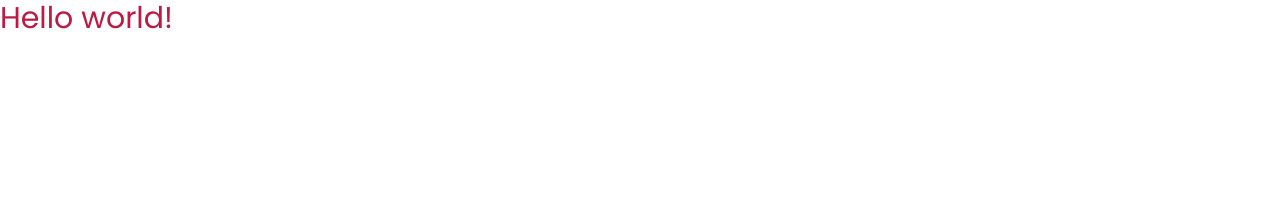
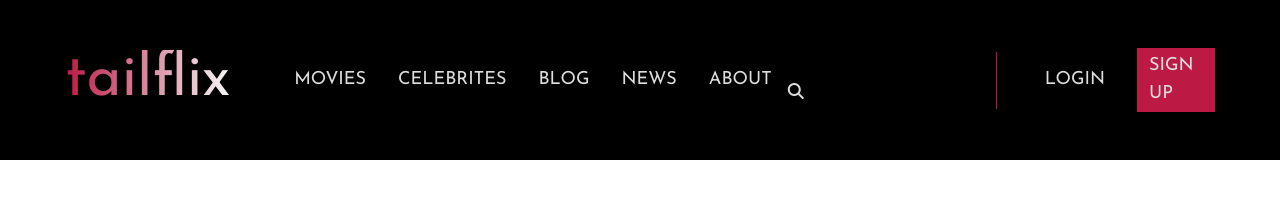
Before and after one commit to OmerKurtulus/tailflex, a website: page public/index.html in a window 1280 px wide. Drawn offline with Linux system fonts and the light colour scheme.

Commit message:
Header-Flex-Documentation

```diff
--- a/public/index.html
+++ b/public/index.html
@@ -13,11 +13,49 @@
   <link href="https://fonts.googleapis.com/css2?family=Josefin+Sans:ital,wght@0,100..700;1,100..700&family=Poppins:ital,wght@0,100;0,200;0,300;0,400;0,500;0,600;0,700;0,800;0,900;1,100;1,200;1,300;1,400;1,500;1,600;1,700;1,800;1,900&display=swap" rel="stylesheet">
   <!-- Google Fonts -->
 
+  <!-- FontAwesome -->
+  <link rel="stylesheet" href="https://cdnjs.cloudflare.com/ajax/libs/font-awesome/6.6.0/css/all.min.css" integrity="sha512-Kc323vGBEqzTmouAECnVceyQqyqdsSiqLQISBL29aUW4U/M7pSPA/gEUZQqv1cwx4OnYxTxve5UMg5GT6L4JJg==" crossorigin="anonymous" referrerpolicy="no-referrer" />
+  <!-- FontAwesome End -->
+
   <link href="./css/styles.css" rel="stylesheet">
 </head>
 <body>
-  <div class="container">
-    <h1 class="text-3xl font-poppins text-tailflix-red">Hello world!</h1>
-  </div>
+
+<!-- Header Section -->
+<header class="bg-black py-12 text-tailflix-grey font-josefin uppercase">
+  <!-- Header Container -->
+   <div class="container flex items-center justify-between space-x-16">
+    <!-- Logo -->
+    <a href="#" class="text-6xl font-josefin lowercase text-transparent bg-gradient-to-r bg-clip-text from-tailflix-red  to-tailflix-white">tailflix</a>
+    <!-- Navigation Menu -->
+    <nav class="flex justify-between flex-1">
+      <!-- Menu -->
+       <div class="flex items-center text-lg space-x-8">
+        <a href="#" class="hover:text-tailflix-melon transition duration-500">movies</a>
+        <a href="#" class="hover:text-tailflix-melon transition duration-500">celebrites</a>
+        <a href="#" class="hover:text-tailflix-melon transition duration-500">blog</a>
+        <a href="#" class="hover:text-tailflix-melon transition duration-500">news</a>
+        <a href="#" class="hover:text-tailflix-melon transition duration-500">about</a>
+       </div>
+       <!-- Login Area -->
+        <div class="flex items-center space-x-8">
+          <!-- Search Area -->
+           <form>
+            <div class="group border-r px-4 mx-4 py-1 border-tailflix-red">
+              <input type="text" class="opacity-0 group-hover:opacity-100 transition duration-500 bg-transparent border-b border-tailflix-red focus:outline-none w-44">
+              <button class="-ml-4 group-hover:ml-0 transition duration-500"><i class="fas fa-search group-hover:text-tailflix-red transition duration-500"></i></button>
+            </div>
+           </form>
+           <!-- Signup Area -->
+            <div class="flex items-center space-x-8 text-lg">
+              <a href="#">Login</a>
+              <a href="#" class="bg-tailflix-red px-3 py-1 hover:bg-rose-600 hover:text-tailflix-grey cursor-pointer transition duration-500">Sign Up</a>
+            </div>
+        </div>
+    </nav>
+   </div>
+</header>
+<!-- Header Section End -->
+
 </body>
 </html>
--- a/tailwind.config.js
+++ b/tailwind.config.js
@@ -4,6 +4,11 @@ module.exports = {
   theme: {
     container: {
       center: true,
+      screens: {
+        lg : '1150px',
+        xl : '1150px',
+        '2xl' : '1150px'
+      },
     },
     extend: {
       fontFamily:{
```
Also changed, not shown: public/css/styles.css.
